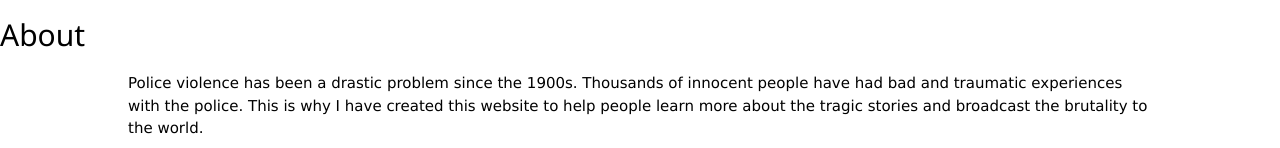
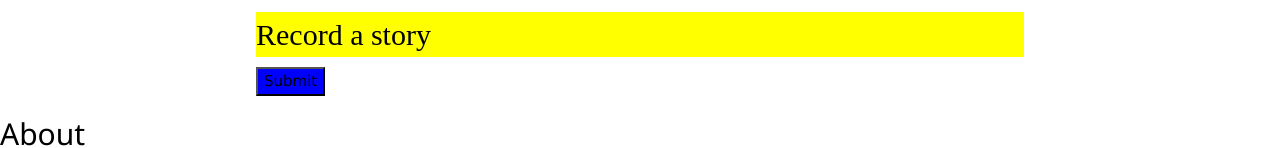
Before and after one commit to DZP2651/BlmStories, a plain HTML site: page index.html in a window 1280 px wide. Shown: the part 503-651 px from the top of the page. Drawn offline with Linux system fonts and the light colour scheme.

Commit message:
Update index.html

```diff
--- a/index.html
+++ b/index.html
@@ -12,8 +12,8 @@
         <button onclick="closeSideBar()" class="w3-bar-item w3-large">Close &times;</button>
         <button href = "#" class = "w3-bar-item w3-button" type="button" onclick="alert('Hi user! Scroll down to see the about page!')">About</button>
         <button href = "#" class = "w3-bar-item w3-button" type = "button" onclick ="location.href = 'https://mappingpoliceviolence.org/';" >Stats</button>
-
-        <a href="#" class="w3-bar-item w3-button">Link 3</a>
+        <button href = "#" class = "w3-bar-item w3-button" type = "button">Stories</button>
+        <button href = "#" class = "w3-bar-item w3-button" type = "button">Record a story</button>
     </div>
     <div class="w3-teal">
         <button class="w3-button w3-teal w3-xlarge" onclick="openSideBar()">☰</button>
@@ -24,6 +24,9 @@
     <h1 class = "myStyle1">Mapping: Deaths</h1>
     <img class = "mapPic" src = "http://ontheworldmap.com/usa/us-map-max.jpg">
     <pre></pre>
+    <h2 class = "myStyle1">Record a story</h2>
+    <button style = "background-color: blue; size: 100; margin-right: 20%; margin-left: 20%;">Submit</button>
+    <pre></pre>
     <h2>About</h2>
     <p class = "about"> Police violence has been a drastic problem since the 1900s. Thousands of innocent people have had bad and traumatic experiences with the police.
     This is why I have created this website to help people learn more about the tragic stories and broadcast the brutality to the world.</p>
```
